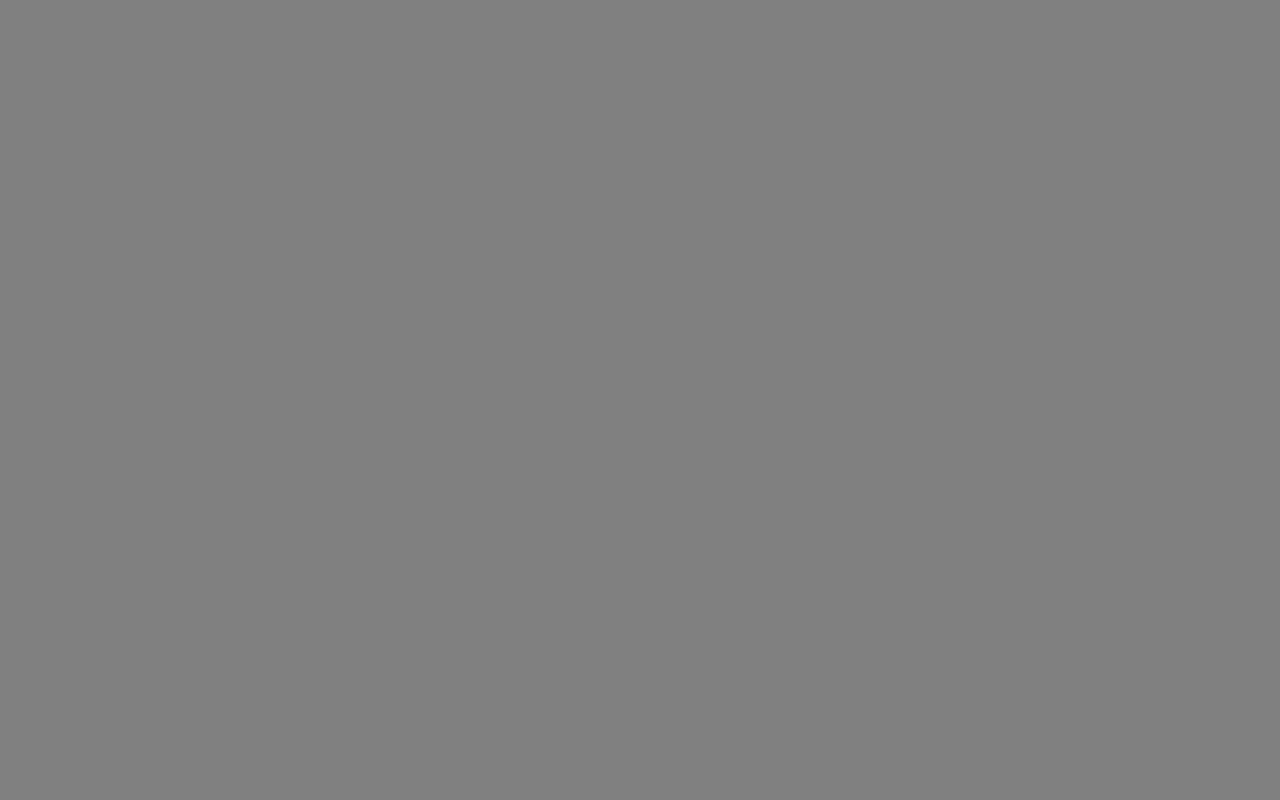
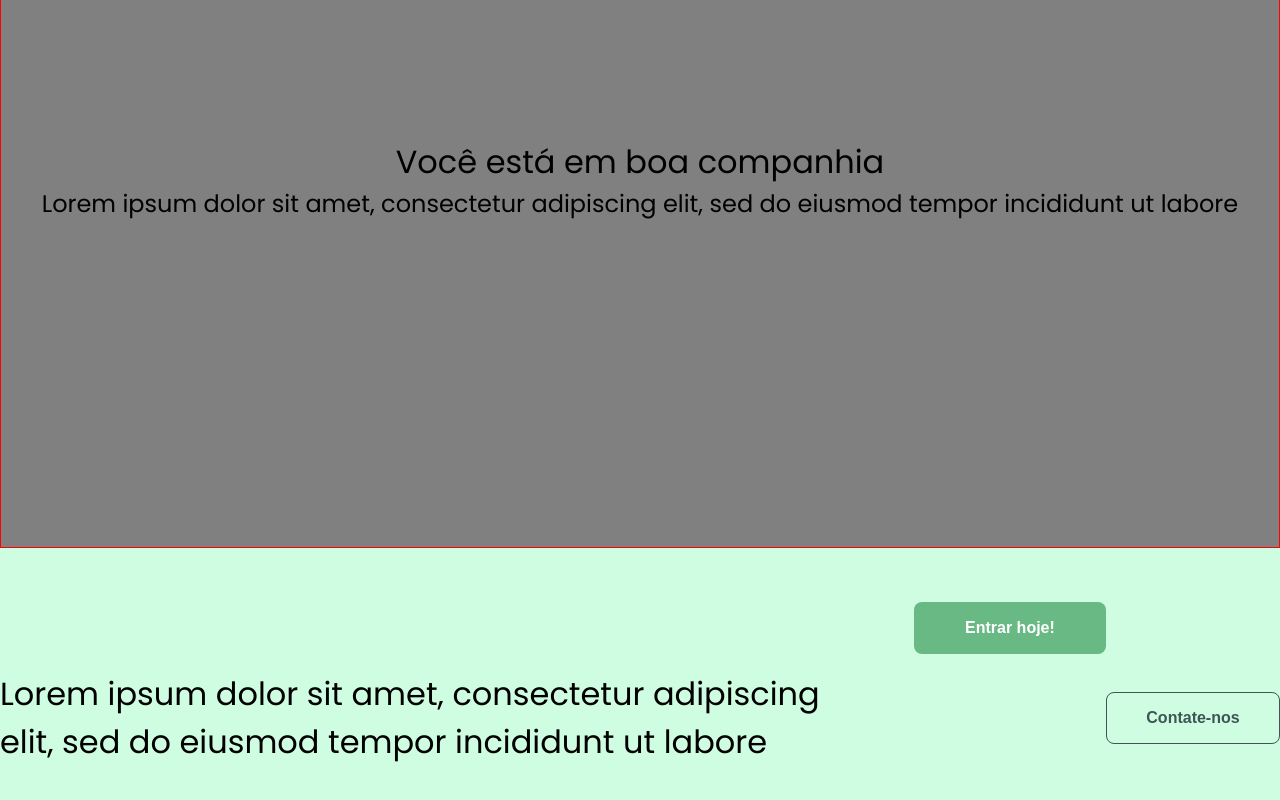
Before and after one commit to Vilelagb1/Landing-Page-Consultoria-MKT, an Angular app in the folder projeto-consultoria/: page / in a window 1280 px wide. Shown: the part 3358-4158 px from the top of the page. Before the commit the page ends 3168 px from the top, so only its background shows below. Built offline with nearby package versions, Linux system fonts and the light colour scheme.

Commit message:
Criando depoimentos section e contato section

```diff
--- a/projeto-consultoria/src/app/app.module.ts
+++ b/projeto-consultoria/src/app/app.module.ts
@@ -8,6 +8,8 @@ import { HeaderComponent } from './components/header/header.component';
 import { BotaoEntrarHojeComponent } from './components/botao-entrar-hoje/botao-entrar-hoje.component';
 import { ServicosContainerComponent } from './components/servicos-container/servicos-container.component';
 import { SubPageComponent } from './components/sub-page/sub-page.component';
+import { DepoimentosComponent } from './components/depoimentos/depoimentos.component';
+import { FooterComponent } from './components/footer/footer.component';
 
 @NgModule({
   declarations: [
@@ -17,6 +19,8 @@ import { SubPageComponent } from './components/sub-page/sub-page.component';
     BotaoEntrarHojeComponent,
     ServicosContainerComponent,
     SubPageComponent,
+    DepoimentosComponent,
+    FooterComponent,
   ],
   imports: [
     BrowserModule,
--- /dev/null
+++ b/projeto-consultoria/src/app/components/depoimentos/depoimentos.component.html
@@ -0,0 +1 @@
+<p>depoimentos works!</p>
--- /dev/null
+++ b/projeto-consultoria/src/app/components/footer/footer.component.html
@@ -0,0 +1 @@
+<p>footer works!</p>
--- a/projeto-consultoria/src/app/components/home/home.component.html
+++ b/projeto-consultoria/src/app/components/home/home.component.html
@@ -27,6 +27,14 @@
     <app-sub-page></app-sub-page>
   </section>
 
+  <section class="depoimentos-section">
+    <h2>Você está em boa companhia</h2>
+    <p>Lorem ipsum dolor sit amet, consectetur adipiscing elit, sed do eiusmod tempor incididunt ut labore</p>
+  </section>
 
-
+  <section class="registrar-section">
+    <h2>Lorem ipsum dolor sit amet, consectetur adipiscing elit, sed do eiusmod tempor incididunt ut labore</h2>
+    <app-botao-entrar-hoje></app-botao-entrar-hoje>
+    <button>Contate-nos</button>
+  </section>
 </main>
--- a/projeto-consultoria/src/app/components/home/home.component.scss
+++ b/projeto-consultoria/src/app/components/home/home.component.scss
@@ -68,4 +68,50 @@ main {
 
   }
 
+  //Início Depoimentos Section ------------------------------------------
+
+  .depoimentos-section {
+    height: 738px;
+    border: 1px solid red;
+    display: flex;
+    flex-direction: column;
+    justify-content: center;
+    align-items: center;
+
+    h2 {
+      font-size: xx-large;
+      font-weight: 400;
+    }
+
+    p {
+      font-size: x-large;
+    }
+  }
+
+  //Início Registrar Section ------------------------------------------
+
+  .registrar-section {
+    display: flex;
+    height: 340px;
+    align-items: center;
+    justify-content: space-evenly;
+    background-color: $light-color;
+
+    h2 {
+      width: 943px;
+      font-size: xx-large;
+      font-weight: 400;
+    }
+
+    button {
+      width: 192px;
+      height: 52px;
+      background-color: transparent;
+      border: 1px solid $dark-color;
+      border-radius: 8px;
+      font-size: medium;
+      font-weight: 600;
+      color: $dark-color;
+    }
+  }
 }
```
Also changed, not shown: projeto-consultoria/src/app/components/depoimentos/depoimentos.component.ts (added, +10 -0 lines), projeto-consultoria/src/app/components/footer/footer.component.ts (added, +10 -0 lines), projeto-consultoria/src/app/components/depoimentos/depoimentos.component.scss (added), projeto-consultoria/src/app/components/footer/footer.component.scss (added), 2 other files (tests, documents, lock files or other folders).
